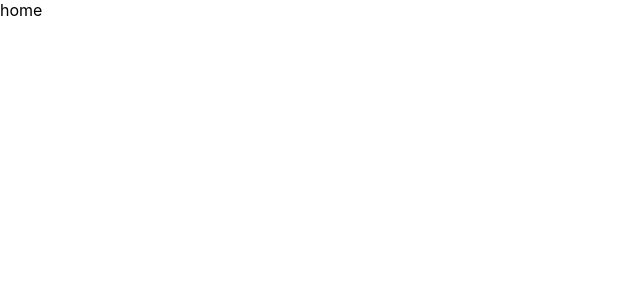
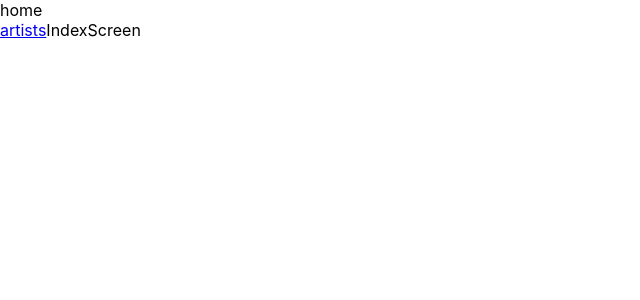
Before and after one commit to Shperung/significanceCanto, a React (Create React App) app: page / in a window 1280 px wide. Shown: the top 300 px of the page, without its empty margins (0-640 px from the left). Built offline with nearby package versions, Linux system fonts and the light colour scheme.

Commit message:
add inedx screen

```diff
--- a/src/App.js
+++ b/src/App.js
@@ -5,8 +5,8 @@ import {
   Link,
 } from 'react-router-dom'
 
-
-import ArtistsScreen from './artists/artists.screen.js'
+import IndexScreen from './index/index.screen';
+import ArtistsScreen from './artists/artists.screen'
 
 import logo from './logo.svg';
 import './App.css';
@@ -15,11 +15,15 @@ class App extends Component {
   render() {
     return (
       <div>
-       home
-        <br/>
-       <Router>
-         <Route path="/artists" component={ArtistsScreen} />
-       </Router>
+        home
+        <br />
+        <Router>
+          <React.Fragment>
+            <Route path="/" component={IndexScreen} />
+            <Route path="/artists" component={ArtistsScreen} />
+          </React.Fragment>
+        </Router>
+
 
       </div>
     );
--- /dev/null
+++ b/src/index/index.screen.jsx
@@ -0,0 +1,19 @@
+import React, { Component } from 'react';
+import {
+  Link,
+} from 'react-router-dom'
+
+class IndexScreen extends Component {
+  render() {
+    return (
+      <div>
+      <Link to='/artists'>artists</Link>
+        IndexScreen
+
+
+      </div>
+    );
+  }
+}
+
+export default IndexScreen;
```
Also changed, not shown: src/artists/artists.screen.jsx (renamed from src/artists/artists.screen.js), 1 other file (tests, documents, lock files or other folders).
